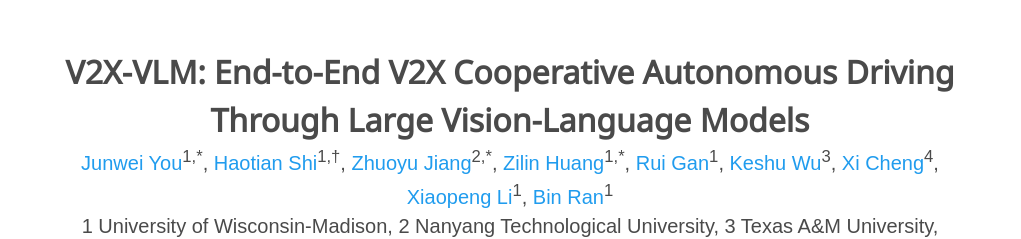
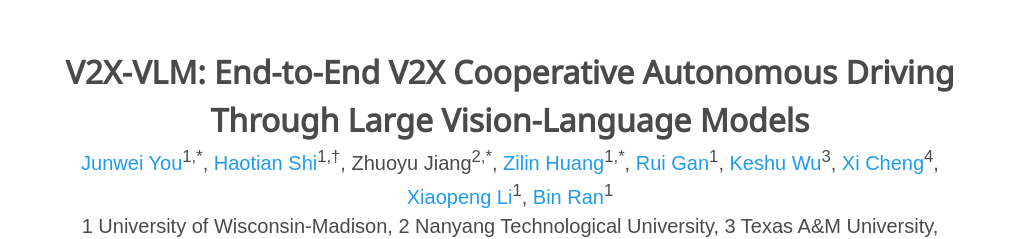
Before and after one commit to zilin-huang/V2X-VLM-website, a plain HTML site: page _site/index.html in a window 1280 px wide. Shown: the top 239 px of the page, without its empty margins (130-1151 px from the left). Drawn offline with nearby package versions, Linux system fonts and the light colour scheme; some icons are missing; a web font is replaced by a local one.

Commit message:
Initial setup and customization

```diff
--- a/_site/index.html
+++ b/_site/index.html
@@ -60,7 +60,7 @@
               <span class="author-block">
                 <a href="https://scholar.google.com/citations?user=_YbzjdUAAAAJ&hl=en" target="_blank">Haotian Shi</a><sup>1,†</sup>,</span>
               <span class="author-block">
-                <a href="https://scholar.google.com/citations?user=c_pXlGUAAAAJ&hl=en" target="_blank">Zhuoyu Jiang</a><sup>2,*</sup>,</span>
+                Zhuoyu Jiang<sup>2,*</sup>,</span>
               <span class="author-block">
                 <a href="https://scholar.google.com/citations?user=RgO7ppoAAAAJ&hl=en" target="_blank">Zilin Huang</a><sup>1,*</sup>,</span>
               <span class="author-block">
```
Also changed, not shown: index.html (+1 -1 lines).
